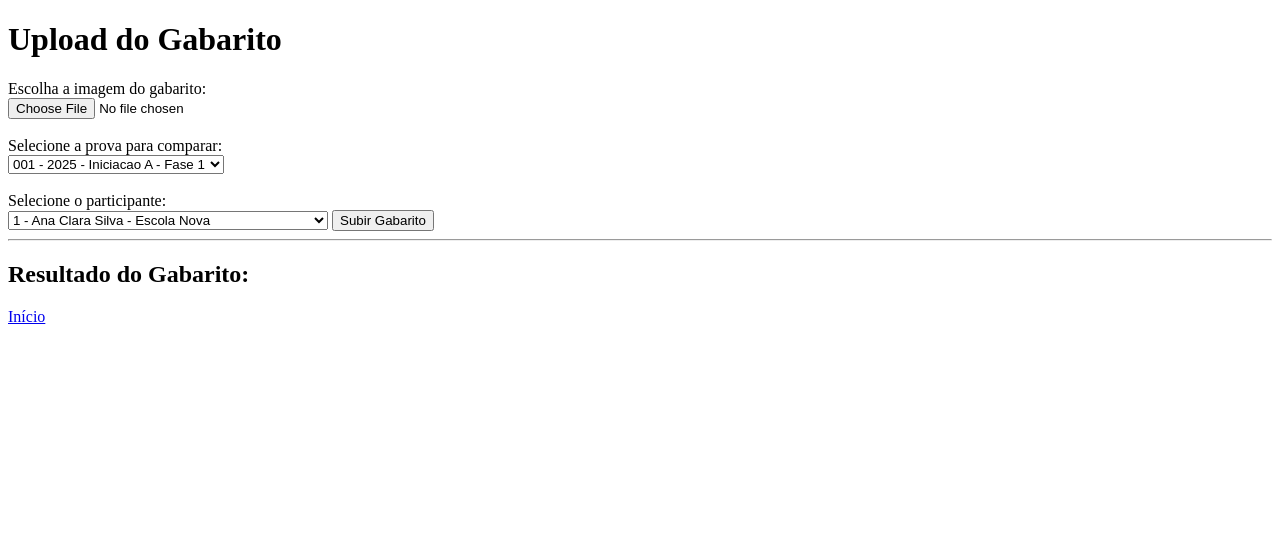
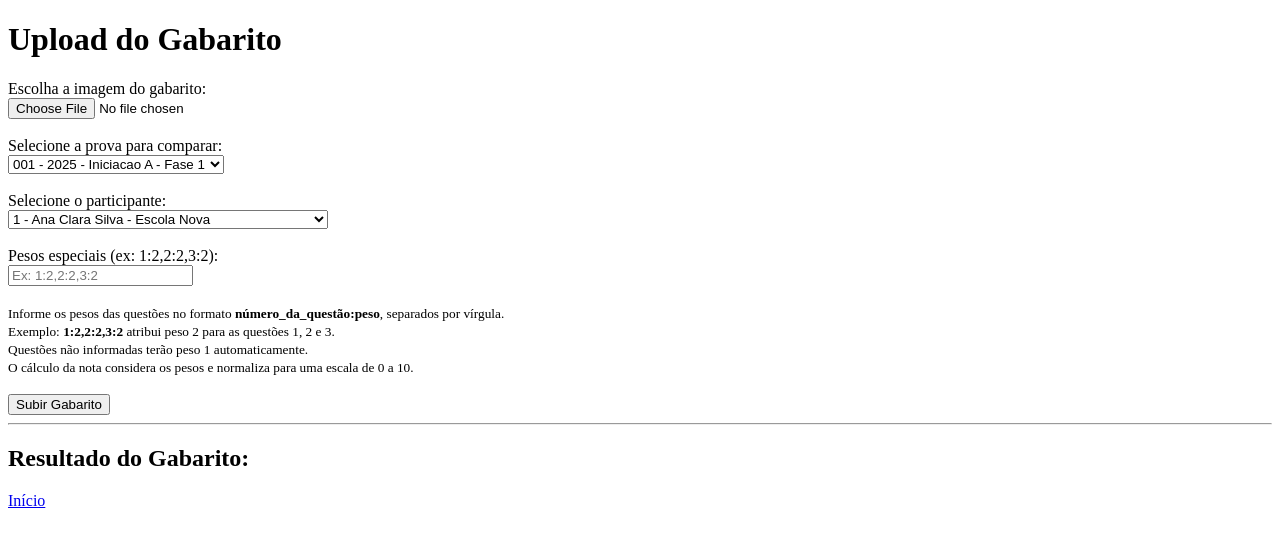
Before and after one commit to JulianoMRA/FASE1-PSPET-2025.1, a Django app: page /ler_gabarito/ in a window 1280 px wide. Shown: the top 547 px of the page. Run offline with Django 5.2, Linux system fonts and the light colour scheme; a user stored in the database is signed in; data comes from the database, SQL or seed files in the repository; both versions use the stored data as it was after the commit; parts of the project's set-up code (start-up, migrations or seed data) failed here and were passed over.

Commit message:
Implementação da função de calcular nota com pesos

```diff
--- a/Interface_OCI/core/templates/core/ler_gabarito.html
+++ b/Interface_OCI/core/templates/core/ler_gabarito.html
@@ -27,7 +27,19 @@
                 <option value="{{ participante.id }}">{{participante.id}} - {{ participante.nome }} - {{ participante.escola.nome }}</option>
             {% endfor %}
         </select>
-
+        <br><br>
+        <label for="pesos">Pesos especiais (ex: 1:2,2:2,3:2):</label>
+        <br>
+        <input type="text" name="pesos" id="pesos" placeholder="Ex: 1:2,2:2,3:2">
+        <br>
+        <br>
+        <small>
+            Informe os pesos das questões no formato <strong>número_da_questão:peso</strong>, separados por vírgula.<br>
+            Exemplo: <strong>1:2,2:2,3:2</strong> atribui peso 2 para as questões 1, 2 e 3.<br>
+            Questões não informadas terão peso 1 automaticamente.<br>
+            O cálculo da nota considera os pesos e normaliza para uma escala de 0 a 10.
+        </small>
+        <br><br>
         <button type="submit">Subir Gabarito</button>
     </form>
 
@@ -37,7 +49,7 @@
 
     {% if gabarito_lido %}
         <p><strong>Gabarito Lido:</strong> {{ gabarito_lido }}</p>
-        <p><strong>Nota:</strong> {{ nota }}/20</p>
+        <p><strong>Nota:</strong> {{ nota }}/10</p>
     {% endif %}
 
     {% if prova_gabarito %}
--- a/Interface_OCI/core/templates/core/lista_gabaritos_lidos.html
+++ b/Interface_OCI/core/templates/core/lista_gabaritos_lidos.html
@@ -18,7 +18,7 @@
             <td>{{ gabarito.id }}</td>
             <td>{{ gabarito.prova.id_prova }} - {{ gabarito.prova.ano }} - {{ gabarito.prova.nivel }} - {{ gabarito.prova.fase }}</td>
             <td>{{ gabarito.gabarito_lido }}</td>
-            <td>{{ gabarito.nota }}</td>
+            <td>{{ gabarito.nota }} / 10</td>
             <td>
                 {% if gabarito.participante %}
                     {{ gabarito.participante.nome }}
--- a/Interface_OCI/core/views.py
+++ b/Interface_OCI/core/views.py
@@ -119,18 +119,25 @@ def ler_gabarito(request):
     participantes = Participante.objects.filter(user=request.user)
     if request.method == 'POST':
         file = request.FILES['imagem']
-        pesos = request.POST.get('pesos')
-        pont_max = 10
-
-        if pesos:
-            pesos = pesos.split(';')
-            for i in range(len(pesos)):
-                pont_max += (int(pesos[i].split('_')[1]) - 1) * 0.5
-
+        pesos_input = request.POST.get('pesos', '').strip()
         prova_id = request.POST.get('prova_id')
         participante_id = request.POST.get('participante_id')
         prova = Prova.objects.filter(id=prova_id, user=request.user).first()
         participante = Participante.objects.filter(id=participante_id, user=request.user).first()
+
+        # Parse dos pesos: por padrão, todas as questões têm peso 1
+        pesos = [1] * 20
+        if pesos_input:
+            try:
+                for par in pesos_input.split(','):
+                    if ':' in par:
+                        idx, peso = par.split(':')
+                        idx = int(idx.strip()) - 1  # questões começam em 1
+                        peso = float(peso.strip())
+                        if 0 <= idx < 20:
+                            pesos[idx] = peso
+            except Exception:
+                pass  # Se houver erro, ignora e usa pesos padrão
 
         if file and prova and participante:
             dados = file.read()
@@ -139,22 +146,15 @@ def ler_gabarito(request):
             array_instance = array_type.from_buffer_copy(dados)
 
             resultado = leitor.read_image_data(tipo, array_instance, len(dados))
-
             gabarito_lido = resultado.leitura.decode('utf-8')
 
             nota = 0
-            peso_index = 0
+            peso_total = sum(pesos)
             for i in range(20):
-                # mantendo a questao ponderada a ser checada >= que a questao sendo checada no gabarito
-                if pesos and i > int(pesos[peso_index].split('_')[0]) and peso_index < len(pesos)-1:
-                    peso_index += 1
                 if gabarito_lido[i] == prova.gabarito[i]:
-                    if pesos and i == int(pesos[peso_index].split('_')[0]):
-                        nota+=int(pesos[peso_index].split('_')[1])*0.5
-                    else:
-                        nota+=.5
+                    nota += pesos[i]
 
-            nota_final = (nota/pont_max)*10
+            nota_final = (nota / peso_total) * 10
             nota_final = round(nota_final, 2)
 
             GabaritoLido.objects.create(
```
Also changed, not shown: Interface_OCI/db.sqlite3.
